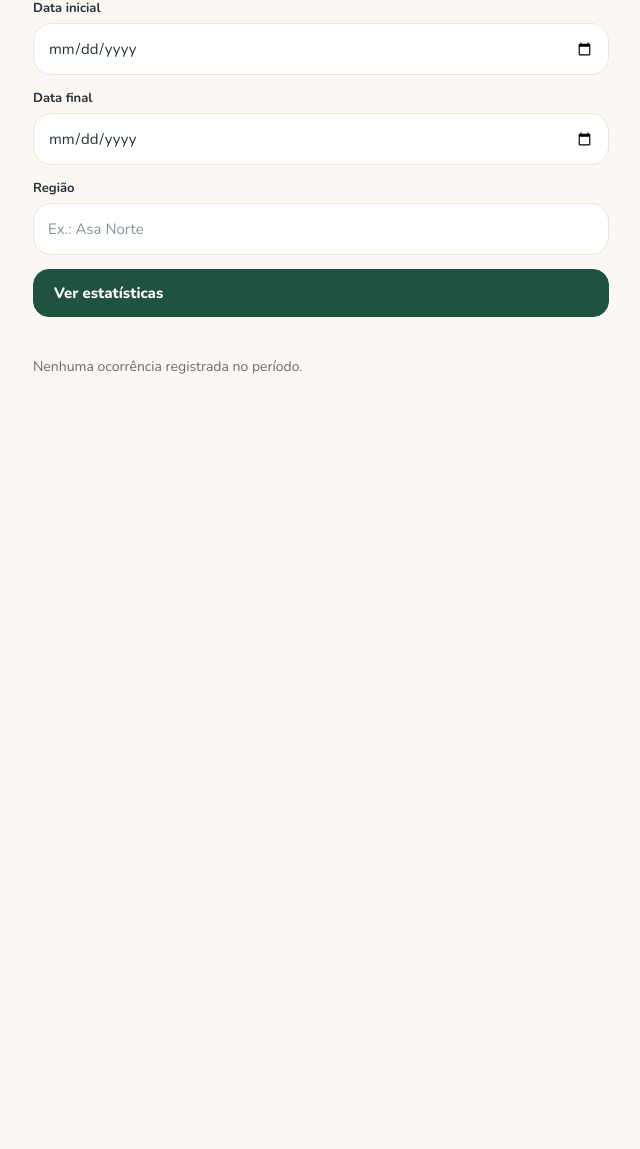
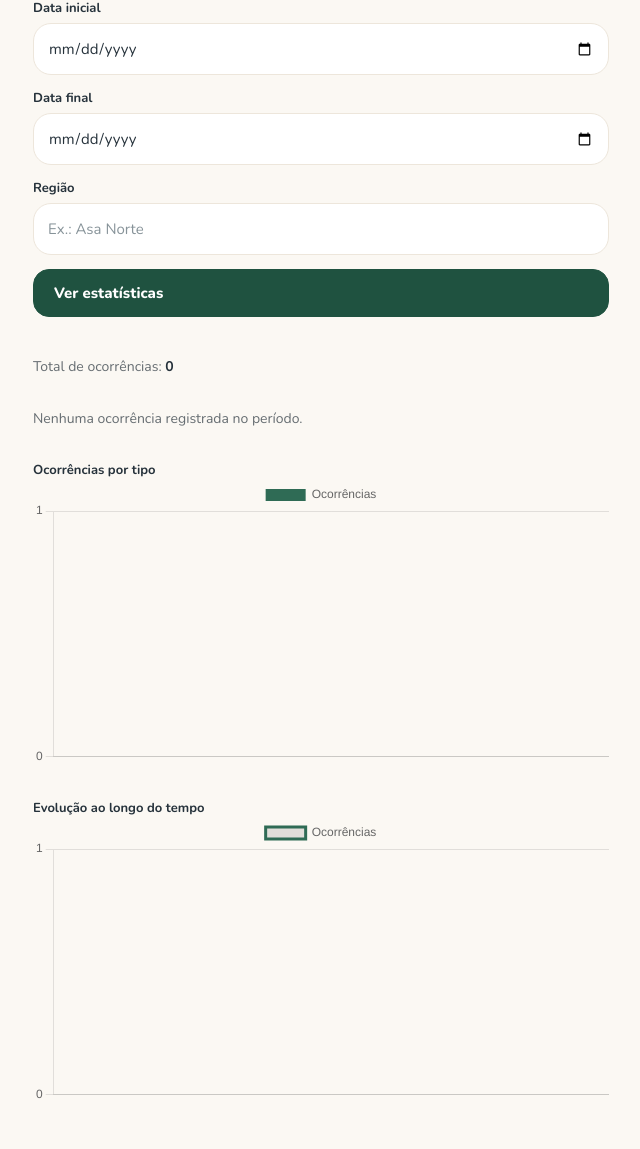
Before and after one commit to PedroCarpe/projeto_de_disciplina_tp2, a Django app: page /estatisticas/ in a window 1280 px wide. Shown: the part 284-1433 px from the top of the page, without its empty margins (319-959 px from the left). Before the commit the page ends 658 px from the top, so only its background shows below. Run offline with Django 5.2, Linux system fonts and the light colour scheme; some libraries are stand-ins or nearby versions.

Commit message:
feat(frontend): adiciona graficos de estatisticas com Chart.js

```diff
--- a/backend/frontend/views.py
+++ b/backend/frontend/views.py
@@ -137,8 +137,10 @@ def estatisticas_view(request: HttpRequest) -> HttpResponse:
     # Datas no formato AAAA-MM-DD (input type="date") comparam certo como texto.
     if data_inicio and data_fim and data_inicio > data_fim:
         erro = "A data inicial deve ser anterior à final."
+    # shortcut: dados vazios até existir o app ocorrencias; trocar pela consulta filtrada.
+    dados = {"total": 0, "por_tipo": [], "por_data": []}
     return render(
         request,
         "usuarios/estatisticas.html",
-        {"erro": erro, "filtros": request.GET},
+        {"erro": erro, "filtros": request.GET, "dados": dados},
     )
--- /dev/null
+++ b/backend/static/js/estatisticas.js
@@ -0,0 +1,44 @@
+/*
+ * Gráficos da tela de estatísticas.
+ * Lê os dados de <script id="estatisticas-dados"> (json_script da view):
+ * { total: number, por_tipo: [{tipo, quantidade}], por_data: [{data, quantidade}] }
+ */
+(function () {
+  "use strict";
+
+  var fonte = document.getElementById("estatisticas-dados");
+  // Sem Chart.js (CDN fora do ar) a página continua mostrando o total e o aviso.
+  if (!fonte || typeof Chart === "undefined") {
+    return;
+  }
+
+  var dados = JSON.parse(fonte.textContent);
+  var verde = "#2f6b55";
+  var eixoInteiro = { y: { beginAtZero: true, ticks: { precision: 0 } } };
+
+  new Chart(document.querySelector('[data-grafico="tipo"]'), {
+    type: "bar",
+    data: {
+      labels: dados.por_tipo.map(function (item) { return item.tipo; }),
+      datasets: [{
+        label: "Ocorrências",
+        data: dados.por_tipo.map(function (item) { return item.quantidade; }),
+        backgroundColor: verde,
+      }],
+    },
+    options: { scales: eixoInteiro },
+  });
+
+  new Chart(document.querySelector('[data-grafico="tempo"]'), {
+    type: "line",
+    data: {
+      labels: dados.por_data.map(function (item) { return item.data; }),
+      datasets: [{
+        label: "Ocorrências",
+        data: dados.por_data.map(function (item) { return item.quantidade; }),
+        borderColor: verde,
+      }],
+    },
+    options: { scales: eixoInteiro },
+  });
+})();
--- a/backend/usuarios/templates/usuarios/estatisticas.html
+++ b/backend/usuarios/templates/usuarios/estatisticas.html
@@ -1,4 +1,5 @@
 {% extends "base.html" %}
+{% load static %}
 
 {% block title %}Estatísticas — Nossa Rua{% endblock %}
 
@@ -60,9 +61,33 @@
       </button>
     </form>
 
-    <section class="mt-10" aria-live="polite">
-      <p class="text-sm text-tinta/70">Nenhuma ocorrência registrada no período.</p>
+    <section class="mt-10 grid gap-8" aria-live="polite">
+      <p class="m-0 text-sm text-tinta/70">
+        Total de ocorrências: <strong class="text-tinta" data-total>{{ dados.total }}</strong>
+      </p>
+
+      {% if dados.total == 0 %}
+        <p class="m-0 text-sm text-tinta/70">Nenhuma ocorrência registrada no período.</p>
+      {% endif %}
+
+      <figure class="m-0">
+        <figcaption class="campo__etiqueta">Ocorrências por tipo</figcaption>
+        <canvas data-grafico="tipo" role="img" aria-label="Gráfico de ocorrências por tipo"></canvas>
+      </figure>
+
+      <figure class="m-0">
+        <figcaption class="campo__etiqueta">Evolução ao longo do tempo</figcaption>
+        <canvas data-grafico="tempo" role="img" aria-label="Gráfico de ocorrências ao longo do tempo"></canvas>
+      </figure>
     </section>
+
+    {{ dados|json_script:"estatisticas-dados" }}
+
   </main>
 </div>
 {% endblock %}
+
+{% block extra_scripts %}
+  <script src="https://cdn.jsdelivr.net/npm/chart.js@4.4.1/dist/chart.umd.min.js" defer></script>
+  <script src="{% static 'js/estatisticas.js' %}" defer></script>
+{% endblock %}
```
